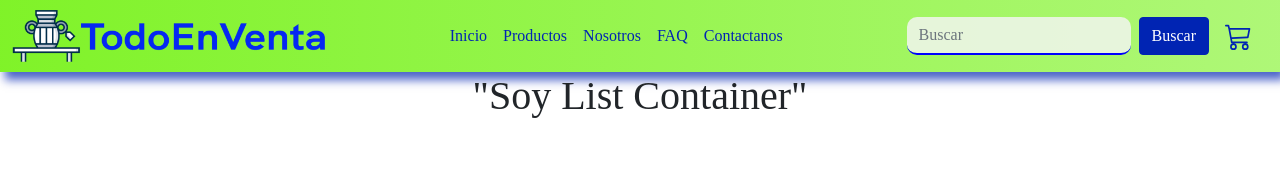
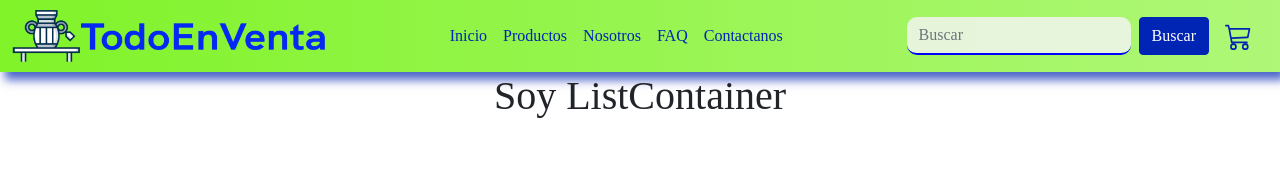
Before and after one commit to FranciscoZaragoza10/todoenventa.com_React, a React (Create React App) app: page / in a window 1280 px wide. Shown: the top 170 px of the page. Built offline with nearby package versions, Linux system fonts and the light colour scheme.

Commit message:
list container with prop

```diff
--- a/src/App.js
+++ b/src/App.js
@@ -27,7 +27,7 @@ function App() {
   return (
     <div className="App">
       <NavBar />
-      <ItemListContainer />
+      <ItemListContainer saludo={"Soy ListContainer"} />
     </div>
   );
 }
--- a/src/components/ItemListContainer/ItemListContainer.jsx
+++ b/src/components/ItemListContainer/ItemListContainer.jsx
@@ -1,7 +1,7 @@
-const ItemListContainer = () => {
+const ItemListContainer = ({ saludo }) => {
   return (
     <div className="px-3">
-      <h1>"Soy List Container"</h1>
+      <h1>{saludo}</h1>
     </div>
   );
 };
```
